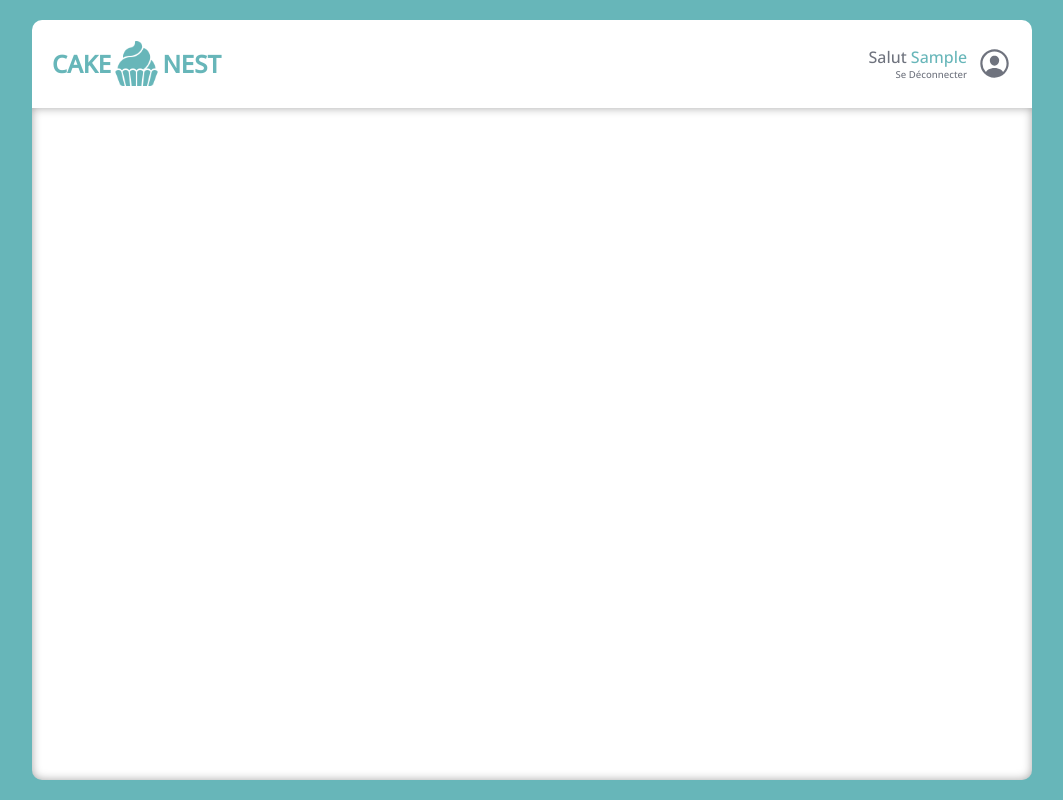
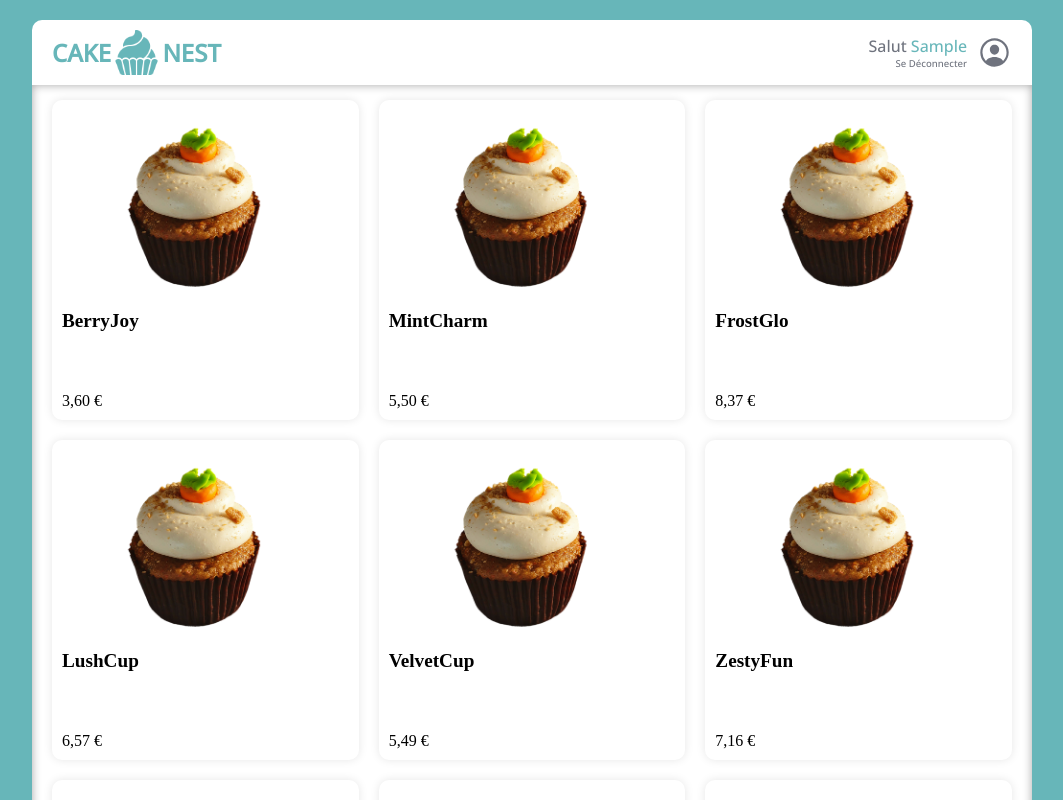
Before and after one commit to prisca-c/cake-nest-creative, a React (Vite) app: page / in a window 1280 px wide. Both pictures are taken after typing "Sample" into the empty fields and a click on the button "Mon espace". Shown: the whole page, without its empty margins (108-1171 px from the left). Built offline with nearby package versions, Linux system fonts and the light colour scheme; the HTML template or start-up script is replaced by a standard one.

Commit message:
feat(menu): create menu and card and add them to order page

```diff
--- /dev/null
+++ b/src/components/Menu/ItemCard.tsx
@@ -0,0 +1,64 @@
+import { ItemMenuType } from '../../types/ItemMenuType.ts';
+import styled from 'styled-components';
+import { handleFrenchPriceFormat } from '../../utils/math.ts';
+
+type ItemCardProps = {
+  item: ItemMenuType;
+};
+
+export const ItemCard = ({ item }: ItemCardProps) => {
+  const handlePrice = (price: number | string) => {
+    return handleFrenchPriceFormat(price);
+  };
+
+  return (
+    <Card>
+      <img src={item.imageSource} alt={item.title} />
+      <div>
+        <h3>{item.title}</h3>
+        <p>{handlePrice(item.price)}</p>
+      </div>
+    </Card>
+  );
+};
+
+const Card = styled.div`
+  display: flex;
+  flex-direction: column;
+  width: 100%;
+  border-radius: 10px;
+  box-shadow: 0 0 10px 0 rgba(0, 0, 0, 0.1);
+  overflow: hidden;
+  cursor: pointer;
+  transition: all 0.3s ease-in-out;
+
+  &:hover {
+    transform: scale(1.05);
+  }
+
+  img {
+    width: 100%;
+    height: 200px;
+    object-fit: cover;
+  }
+
+  div {
+    display: flex;
+    flex-direction: column;
+    justify-content: space-between;
+    padding: 10px;
+    height: 100px;
+
+    h3 {
+      font-size: 1.2rem;
+      font-weight: 600;
+      color: #000;
+    }
+
+    p {
+      font-size: 1rem;
+      font-weight: 400;
+      color: #000;
+    }
+  }
+`;
--- /dev/null
+++ b/src/components/Menu/Menu.tsx
@@ -0,0 +1,30 @@
+import { ItemCard } from './ItemCard.tsx';
+import { ItemMenuType } from '../../types/ItemMenuType.ts';
+import { fakeMenu2 } from '../../data/fakeMenu.ts';
+import styled from 'styled-components';
+import { theme } from '../../theme';
+
+export const Menu = () => {
+  return (
+    <MenuDiv>
+      {fakeMenu2.map((item: ItemMenuType) => (
+        <ItemCard item={item} />
+      ))}
+    </MenuDiv>
+  );
+};
+
+const MenuDiv = styled.div`
+  display: grid;
+  grid-template-columns: repeat(1, 1fr);
+  width: 100%;
+  gap: 20px;
+
+  @media ${theme.devices.tablet} {
+    grid-template-columns: repeat(2, 1fr);
+  }
+
+  @media ${theme.devices.laptop} {
+    grid-template-columns: repeat(3, 1fr);
+  }
+`;
--- a/src/pages/OrderPage.tsx
+++ b/src/pages/OrderPage.tsx
@@ -1,3 +1,10 @@
+import { Menu } from '../components/Menu/Menu.tsx';
+import { DivCenter } from '../components/DivCenter.tsx';
+
 export const OrderPage = () => {
-  return <div></div>;
+  return (
+    <DivCenter>
+      <Menu />
+    </DivCenter>
+  );
 };
--- a/src/utils/math.ts
+++ b/src/utils/math.ts
@@ -14,3 +14,7 @@ export function replaceFrenchCommaWithDot(price: number | string) {
   if (typeof price === 'string') price = parseFloat(price.replace(',', '.'));
   return price;
 }
+
+export const handleFrenchPriceFormat = (price: number | string) => {
+  return formatPrice(replaceFrenchCommaWithDot(price));
+};
```
